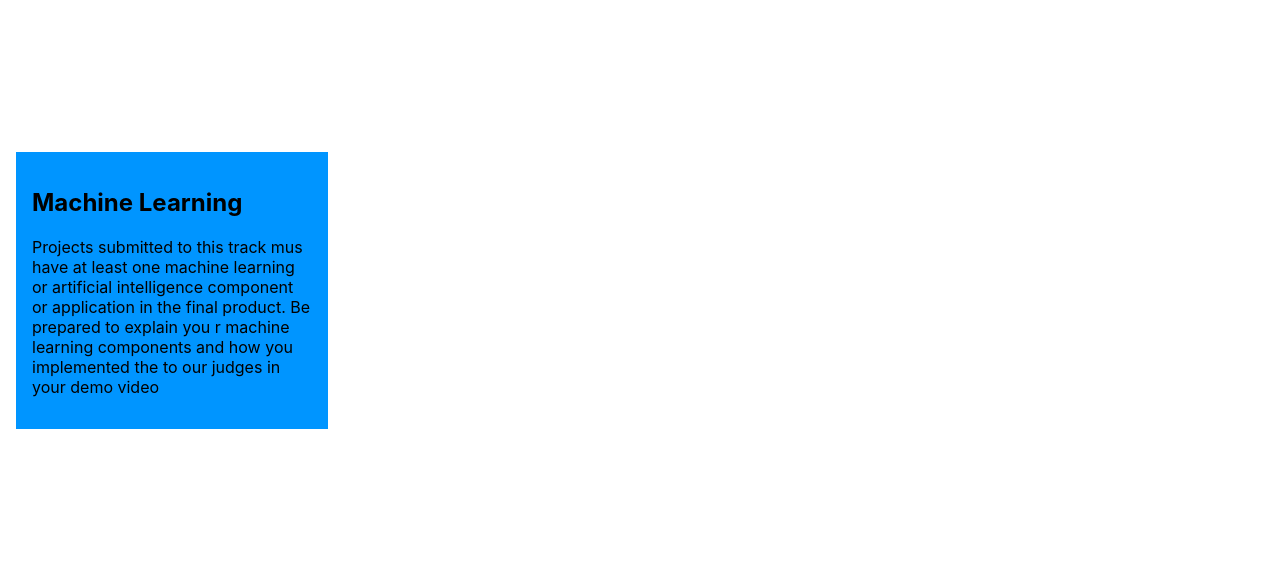
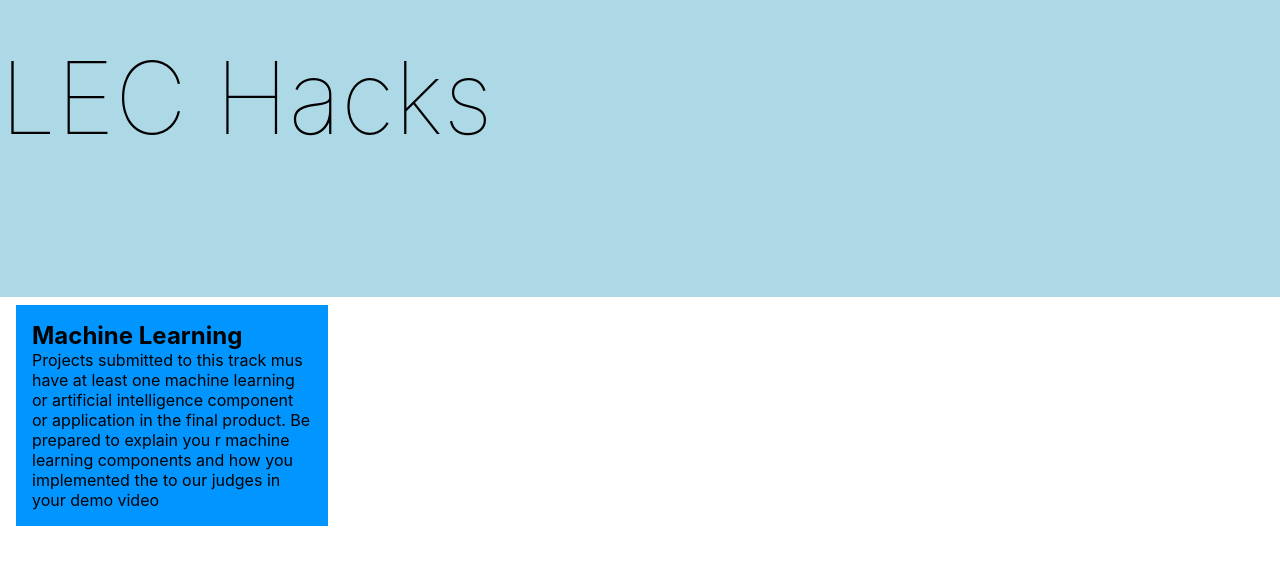
Before and after one commit to acciochris/lec-hacks, a Next.js app: page / in a window 1280 px wide. Shown: the part 103-668 px from the top of the page. Built offline with nearby package versions, Linux system fonts and the light colour scheme.

Commit message:
aravid is bad

```diff
--- a/components/header.jsx
+++ b/components/header.jsx
@@ -3,7 +3,7 @@ import styles from "../styles/Header.module.css";
 
 const Header = () => {
   return (
-    <div>
+    <div className={styles.HeaderContainer}>
       <h1 className={styles.head}>LEC Hacks</h1>
     </div>
   );
--- a/styles/Header.module.css
+++ b/styles/Header.module.css
@@ -1,5 +1,15 @@
+.HeaderContainer {
+  background-color: lightblue;
+  height: 400px;
+  width: 100vw;
+}
+
 .head {
-  color: white;
+  color: black;
   font-size: 100px;
   font-weight: 50;
+  left: 50%;
+  position: relative;
+  top: 50%;
+  transform: translate(-50%, -50%);
 }
--- a/styles/globals.css
+++ b/styles/globals.css
@@ -1,4 +1,9 @@
 html,
+* {
+  body: 0;
+  margin: 0;
+  padding: 0;
+}
 body {
   padding: 0;
   margin: 0;
```
